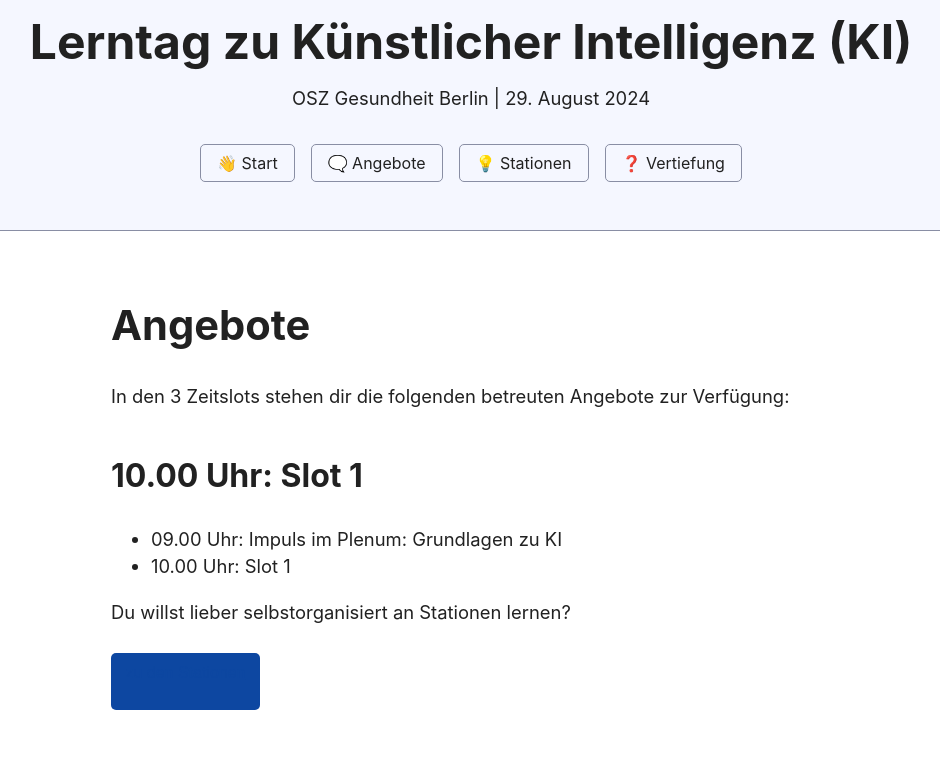
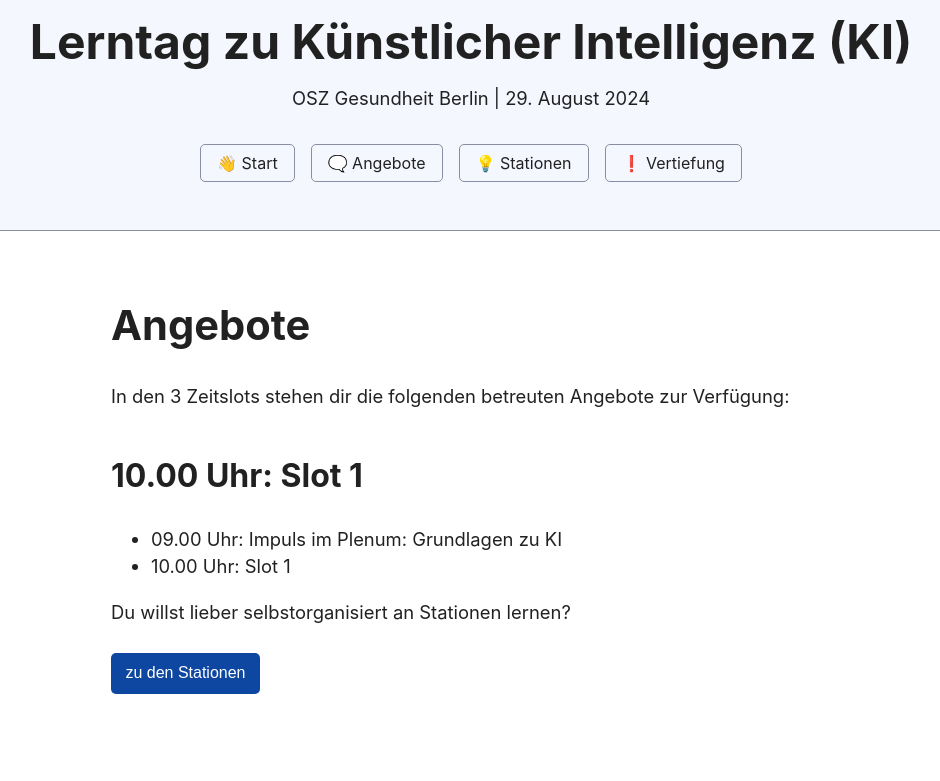
Before and after one commit to eBildungslabor/osz-gesundheit, a plain HTML site: page angebote.html in a window 1280 px wide. Shown: the top 781 px of the page, without its empty margins (169-1109 px from the left). Drawn offline with Linux system fonts and the light colour scheme.

Commit message:
Update angebote.html

```diff
--- a/angebote.html
+++ b/angebote.html
@@ -14,9 +14,9 @@
 		<nav>
 			<ul>
 				<li><a href="index.html">👋 Start</a></li>
-				<li><a href="programm.html">🗨️ Angebote</a></li>
+				<li><a href="angebote.html">🗨️ Angebote</a></li>
         <li><a href="stationen.html">💡 Stationen</a></li>
-							<li><a href="vertiefung.html">❓ Vertiefung</a></li>
+							<li><a href="vertiefung.html">❗ Vertiefung</a></li>
 			</ul>
 		</nav>
   </header>
@@ -31,7 +31,7 @@
       <li>10.00 Uhr: Slot 1</li>
          </ul>
 <p>Du willst lieber selbstorganisiert an Stationen lernen?
-<p><a href="sessions.html"><button>zu den Stationen</a></p>
+<p><a href="sessions.html"><button>zu den Stationen</button></a></p>
 
 
   </main>
```
